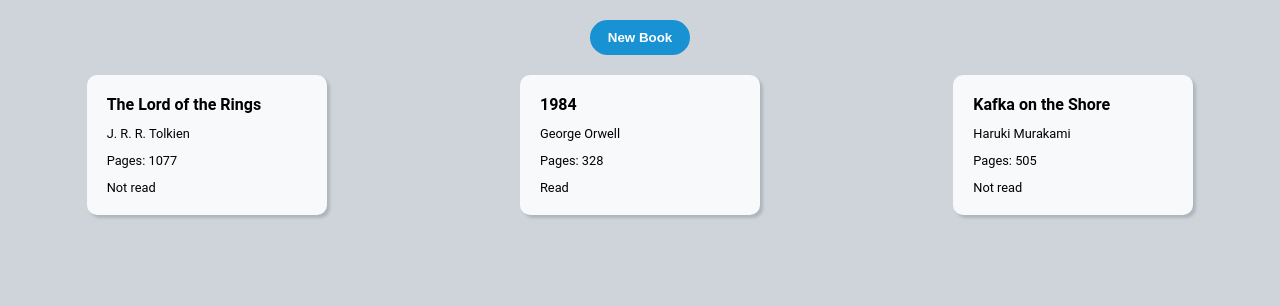
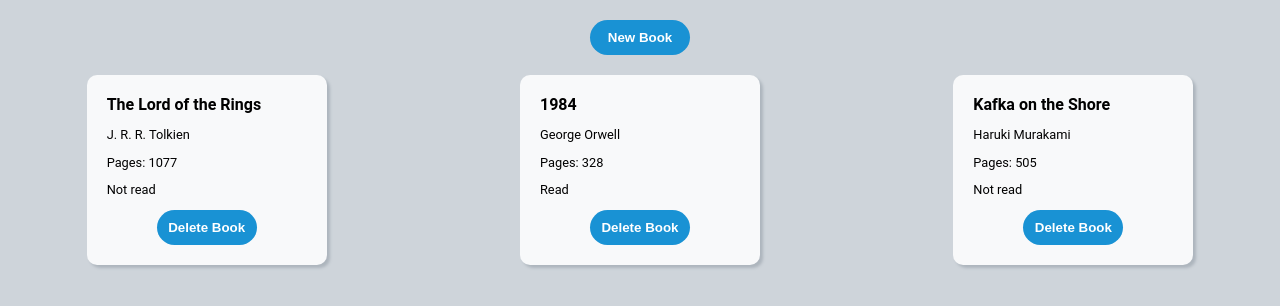
Before and after one commit to Accany1/odin-library, a plain HTML site: page index.html in a window 1280 px wide. Drawn offline with Linux system fonts and the light colour scheme.

Commit message:
added a delete button to the books

```diff
--- a/javascript.js
+++ b/javascript.js
@@ -22,7 +22,7 @@ addBookToLibrary = (title, author, pages, read) => {
     myLibrary.push(newBook)
 }
 
-displayBooks = (myLibrary) => {
+displayBooks = () => {
     let titleList = []
 
     const container = document.querySelector("#main")
@@ -60,6 +60,16 @@ displayBooks = (myLibrary) => {
             read.textContent = "Not read"
         }
         card.appendChild(read)
+
+        const delBtn = document.createElement("button")
+        delBtn.textContent = "Delete Book"
+        delBtn.id = "delete-btn"
+        card.appendChild(delBtn)
+
+        delBtn.addEventListener("click", () => {
+            myLibrary.splice(item,1)
+            displayBooks()
+        })
     }
 }
 
@@ -78,7 +88,7 @@ const cfmBtn = document.getElementById("confirm-btn")
 const cancelBtn = document.getElementById("cancel-btn")
 
 
-displayBooks(myLibrary)
+displayBooks()
 
 // add book button
 const zero = document.querySelector('#addBookButton')
--- a/styles.css
+++ b/styles.css
@@ -31,7 +31,7 @@ button {
 
 .card {
     width: 200px;
-    height: 100px;
+    height: 150px;
     background-color: #f8f9fa;
     border-radius: 10px;
     margin: 20px;
@@ -76,3 +76,7 @@ dialog {
     align-items: center;
     margin-bottom: 15px;
 }
+
+#delete-btn {
+    align-self: center;
+}
```
